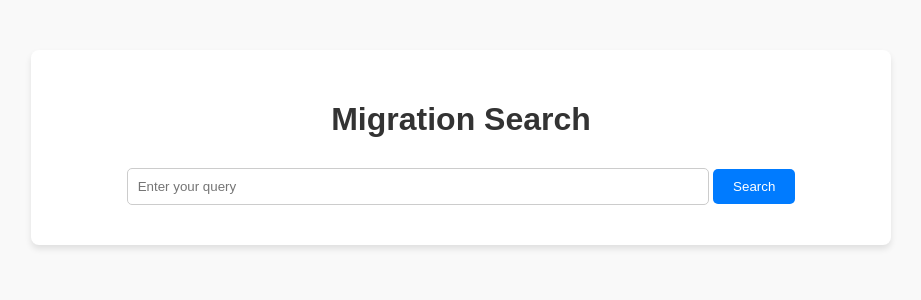
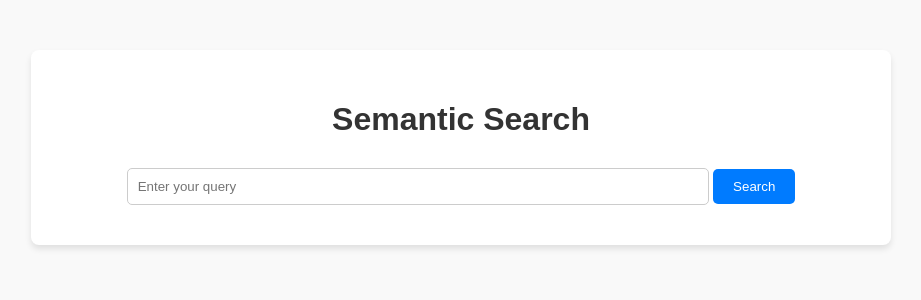
Before and after one commit to prakrit338/ElasticSearchBM25Search, a Flask app: page / in a window 1280 px wide. Shown: the top 300 px of the page, without its empty margins (179-1100 px from the left). Run offline with Flask 3, Linux system fonts and the light colour scheme; parts of the project's set-up code (start-up, migrations or seed data) failed here and were passed over.

Commit message:
Modified Layout

```diff
--- a/templates/index.html
+++ b/templates/index.html
@@ -8,7 +8,7 @@
 </head>
 <body>
     <div class="container">
-        <h1>Migration Search</h1>
+        <h1>Semantic Search</h1>
         <form action="/search" method="post">
             <input type="text" name="query" placeholder="Enter your query">
             <button type="submit">Search</button>
```
Also changed, not shown: 1 other file.
